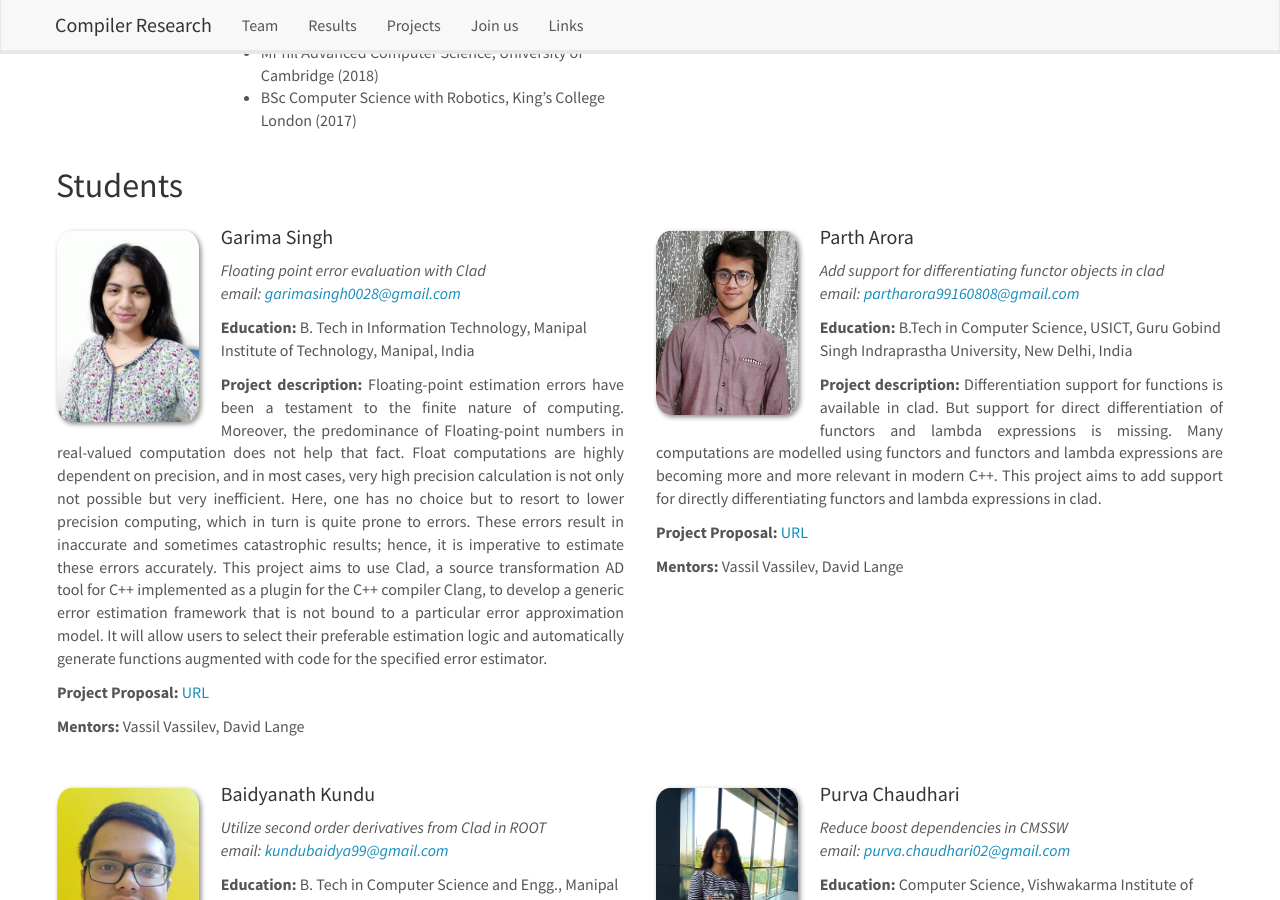
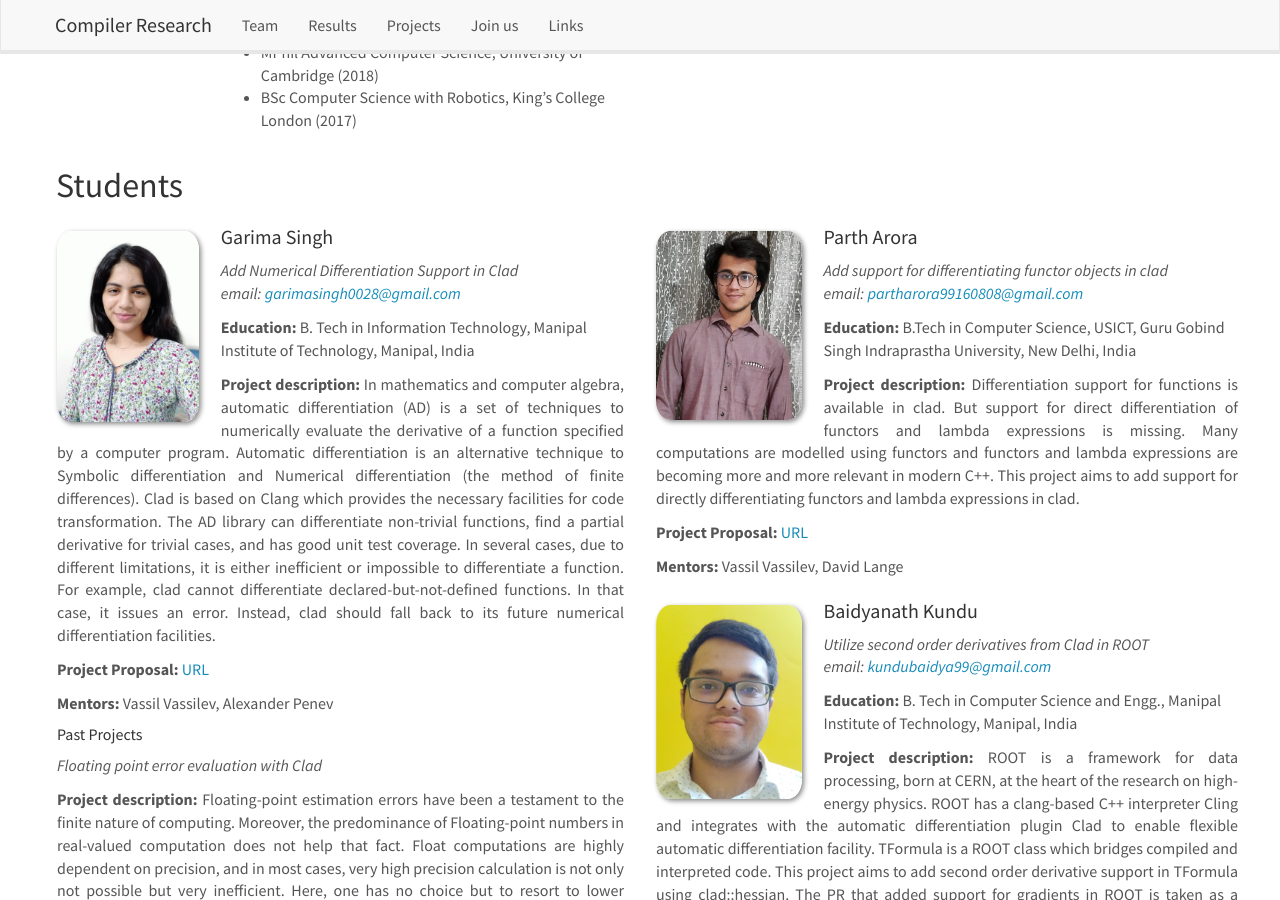
Before and after one commit to vgvassilev/clad, a Jekyll site: the page built from _pages/team.md, in a window 1280 px wide and 900 px high, scrolled down 734 px. Built offline with Jekyll 4.4.1, drawn with Linux system fonts in a browser that asks for light colours; nearby versions of some CDN libraries; a style sheet for code colours, icons or effects is not loaded.

Commit message:
Add current project details.

```diff
--- a/_data/students.yml
+++ b/_data/students.yml
@@ -1,9 +1,26 @@
 - name: "Garima Singh"
   photo: Garima_Singh.jpg
-  info: "Floating point error evaluation with Clad"
+  info: "Add Numerical Differentiation Support in Clad"
   email: garimasingh0028@gmail.com
   education: "B. Tech in Information Technology, Manipal Institute of Technology, Manipal, India"
   description: |
+    In mathematics and computer algebra, automatic differentiation (AD) is a set
+    of techniques to numerically evaluate the derivative of a function specified
+    by a computer program. Automatic differentiation is an alternative technique
+    to Symbolic differentiation and Numerical differentiation (the method of finite
+    differences). Clad is based on Clang which provides the necessary facilities
+    for code transformation. The AD library can differentiate non-trivial functions,
+    find a partial derivative for trivial cases, and has good unit test coverage.
+    In several cases, due to different limitations, it is either inefficient or
+    impossible to differentiate a function. For example, clad cannot differentiate
+    declared-but-not-defined functions. In that case, it issues an error. Instead,
+    clad should fall back to its future numerical differentiation facilities.
+  proposal: /assets/docs/Garima_Singh_Proposal_2021.pdf
+  mentors:  Vassil Vassilev, Alexander Penev
+  current: 1
+  past_projects: 1
+  past_info: "Floating point error evaluation with Clad"
+  past_description: |
     Floating-point estimation errors have been a testament to the finite nature
     of computing. Moreover, the predominance of Floating-point numbers in
     real-valued computation does not help that fact. Float computations are
@@ -18,9 +35,8 @@
     approximation model. It will allow users to select their preferable
     estimation logic and automatically generate functions augmented with code
     for the specified error estimator.
-  proposal: /assets/docs/Garima_Singh_Proposal_2020.pdf
-  mentors: Vassil Vassilev, David Lange
-  current: 1
+  past_proposal: /assets/docs/Garima_Singh_Proposal_2020.pdf
+  past_mentors: Vassil Vassilev, David Lange
 
 - name: "Parth Arora"
   photo: Parth.jpg
--- a/_pages/team.md
+++ b/_pages/team.md
@@ -96,6 +96,19 @@ Jump to [staff](#staff), [students](#students)
     <a href="{{ member.proposal }}" target=_blank >URL</a>
   </p>
   <p> <strong>Mentors:</strong> {{ member.mentors }} </p>
+  {% if member.past_projects %}
+  <h5>Past Projects</h5>
+  <i>{{ member.past_info }}</i>
+  <p class="text-justify">
+    <strong>Project description:</strong> {{ member.past_description }}
+  </p>
+  <p>
+    <strong>Project Proposal:</strong>
+    <a href="{{ member.past_proposal }}" target=_blank >URL</a>
+  </p>
+  <p> <strong>Mentors:</strong> {{ member.past_mentors }} </p>
+  {% assign number_printed = number_printed | plus: 1 %}
+  {% endif %}
   {% endunless %}
 </div>
 
@@ -133,6 +146,19 @@ Jump to [staff](#staff), [students](#students)
   </p>
   <p> <strong>Final Report:</strong> {{ member.report }} </p>
   <p> <strong>Mentors:</strong> {{ member.mentors }} </p>
+  {% if member.past_projects %}
+  <h5>Past Projects</h5>
+  <i>{{ member.past_info }}</i>
+  <p class="text-justify">
+    <strong>Project description:</strong> {{ member.past_description }}
+  </p>
+  <p>
+    <strong>Final Report:</strong>
+    <a href="{{ member.final_report }}" target=_blank >URL</a>
+  </p>
+  <p> <strong>Mentors:</strong> {{ member.past_mentors }} </p>
+  {% assign number_printed = number_printed | plus: 1 %}
+  {% endif %}
 </div>
 
 {% assign number_printed = number_printed | plus: 1 %}
```
Also changed, not shown: 1 other file.
